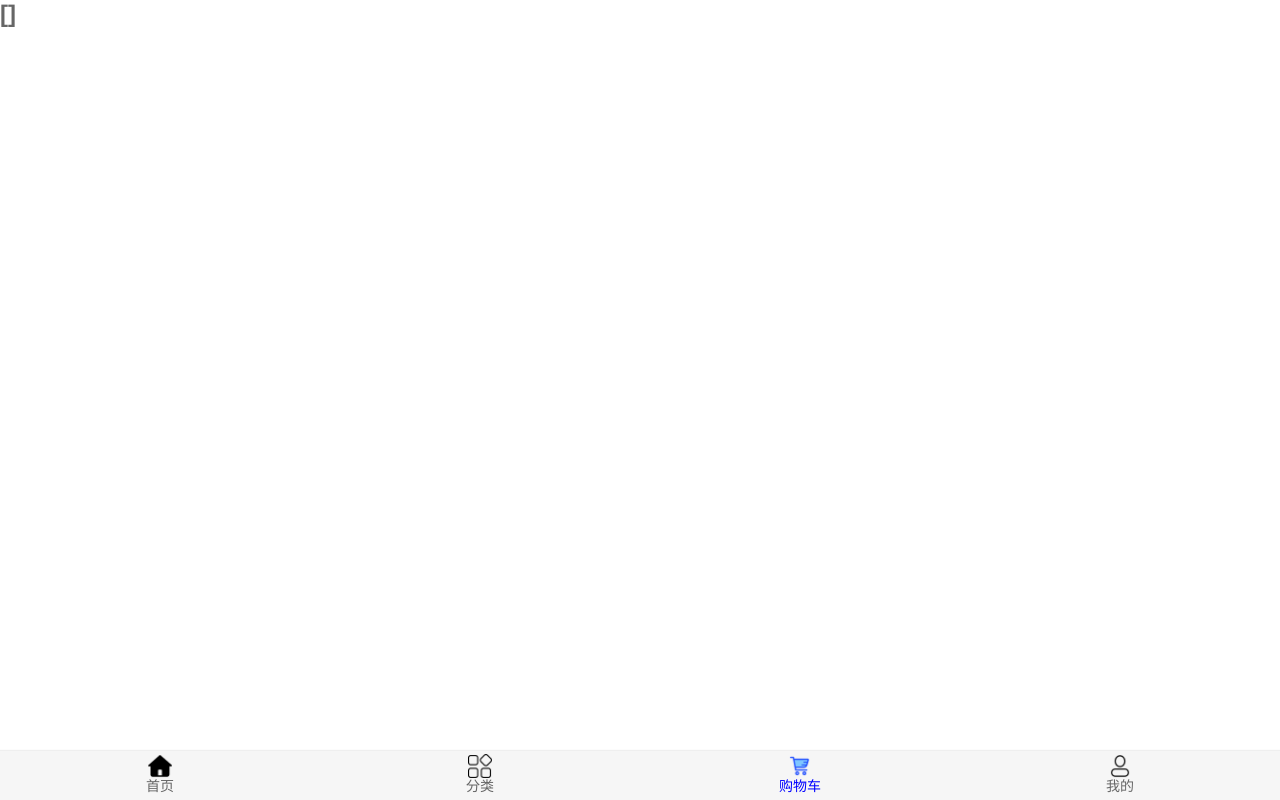
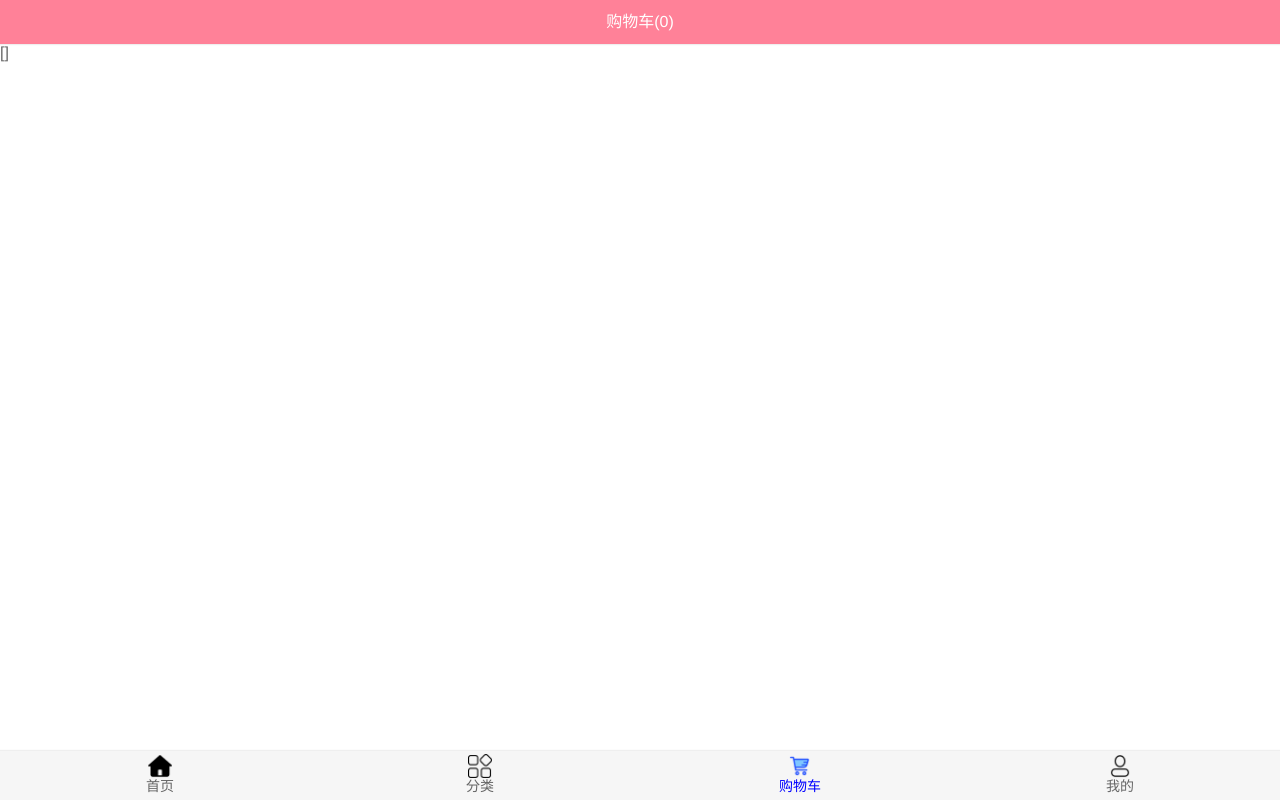
Before and after one commit to lccon/supermall, a Vue app: page /cart in a window 1280 px wide. Built offline with nearby package versions, Linux system fonts and the light colour scheme.

Commit message:
加入购物车

```diff
--- /dev/null
+++ b/src/store/getters.js
@@ -0,0 +1,8 @@
+export default {
+  shopNum(state) {
+    return state.shopCart.length;
+  },
+  shopCartList(state) {
+    return state.shopCart;
+  }
+}
--- a/src/store/index.js
+++ b/src/store/index.js
@@ -3,6 +3,7 @@ import Vuex from "vuex"
 
 import mutations from "./mutations"
 import actions from "./actions"
+import getters from "./getters"
 
 Vue.use(Vuex)
 
@@ -13,7 +14,8 @@ const state = {
 const store = new Vuex.Store({
   state,
   mutations,
-  actions
+  actions,
+  getters
 })
 
 export default store;
--- a/src/views/cart/Cart.vue
+++ b/src/views/cart/Cart.vue
@@ -1,13 +1,40 @@
 <template>
-    <h2>{{$store.state.shopCart}}</h2>
+    <div class="cart">
+      <nar-bar class="nav-bar">
+        <div slot="center">购物车({{shopCartNum}})</div>
+      </nar-bar>
+
+      <cart-list />
+    </div>
 </template>
 
 <script>
+  import NarBar from "components/common/navbar/NarBar"
+  import CartList from "./childComps/CartList"
+
+  import {mapGetters} from "vuex"
+
   export default {
-    name: "cart"
+    name: "cart",
+    components: {
+      NarBar,
+      CartList
+    },
+    computed: {
+      //第一种方式 数组方式
+      // ...mapGetters(['shopNum'])
+
+      // 第二种方式 对象方式
+      ...mapGetters({
+        'shopCartNum': 'shopNum'
+      })
+    }
   }
 </script>
 
 <style scoped>
-
+  .nav-bar {
+    background-color: var(--color-tint);
+    color: #fff;
+  }
 </style>
--- /dev/null
+++ b/src/views/cart/childComps/CartList.vue
@@ -0,0 +1,20 @@
+<template>
+    <div class="cart-list">
+      {{shopCartList}}
+    </div>
+</template>
+
+<script>
+  import {mapGetters} from 'vuex'
+  export default {
+    name: "cart-list",
+    computed: {
+      ...mapGetters(['shopCartList'])
+    }
+
+  }
+</script>
+
+<style scoped>
+
+</style>
```
